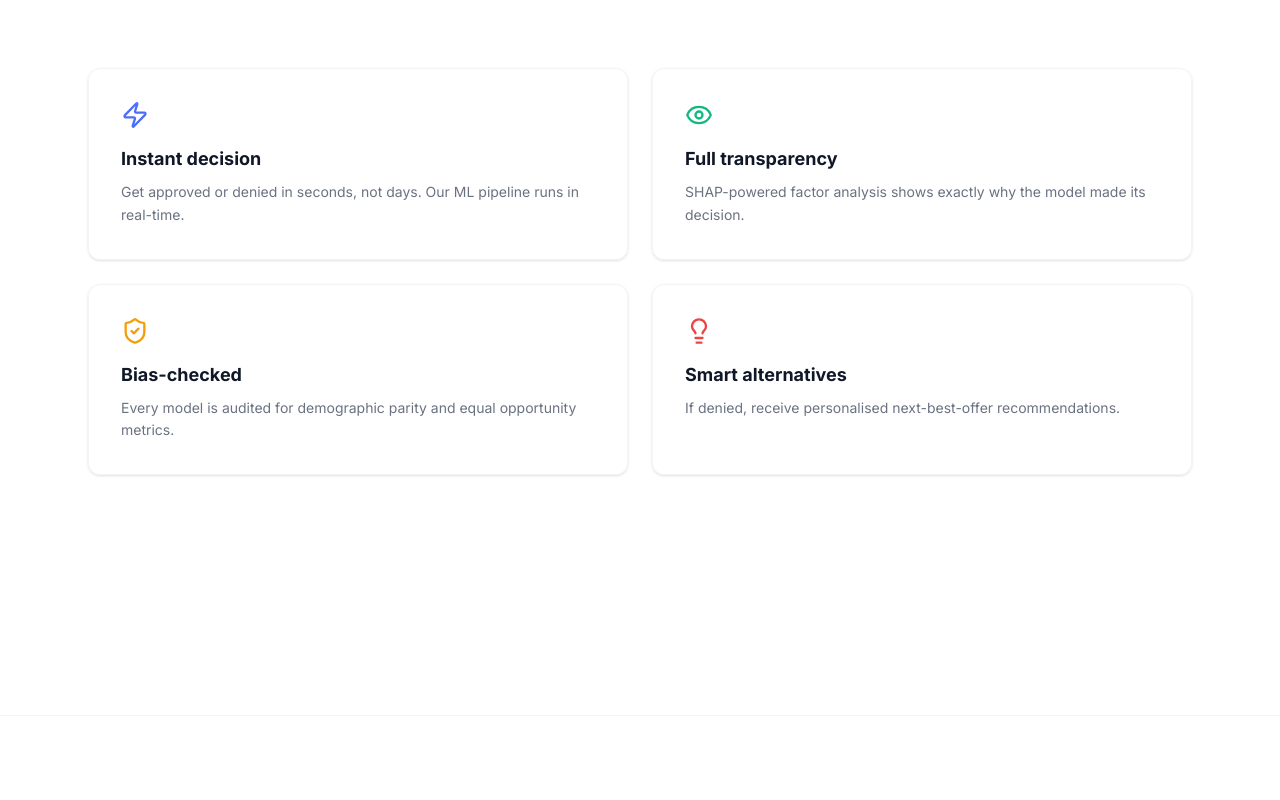
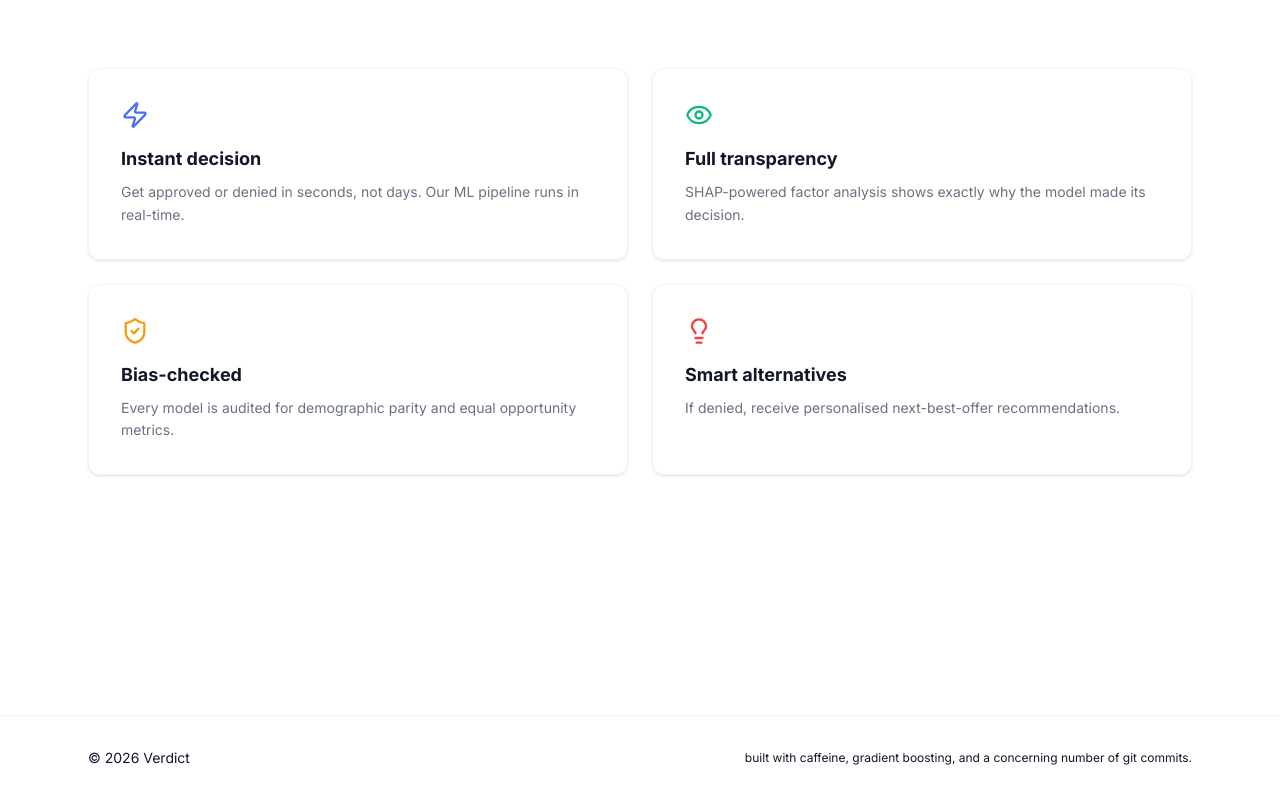
Before and after one commit to shlokmestry/verdict-ai, a React (Vite) app in the folder frontend/: page / in a window 1280 px wide. Shown: the part 764-1564 px from the top of the page. Built offline with nearby package versions, Linux system fonts and the light colour scheme; no server answers.

Commit message:
text color changes

```diff
--- a/frontend/src/components/Layout.jsx
+++ b/frontend/src/components/Layout.jsx
@@ -41,9 +41,9 @@ export default function Layout() {
       </main>
 
       <footer className="border-t border-gray-100 py-8 mt-20">
-        <div className="max-w-6xl mx-auto px-6 flex items-center justify-between text-sm text-white ">
+        <div className="max-w-6xl mx-auto px-6 flex items-center justify-between text-sm text-gray-900">
           <p>© 2026 Verdict</p>
-          <p className="text-xs text-white ">
+          <p className="text-xs text-gray-900">
             built with caffeine, gradient boosting, and a concerning number of git commits.
           </p>
         </div>
```
